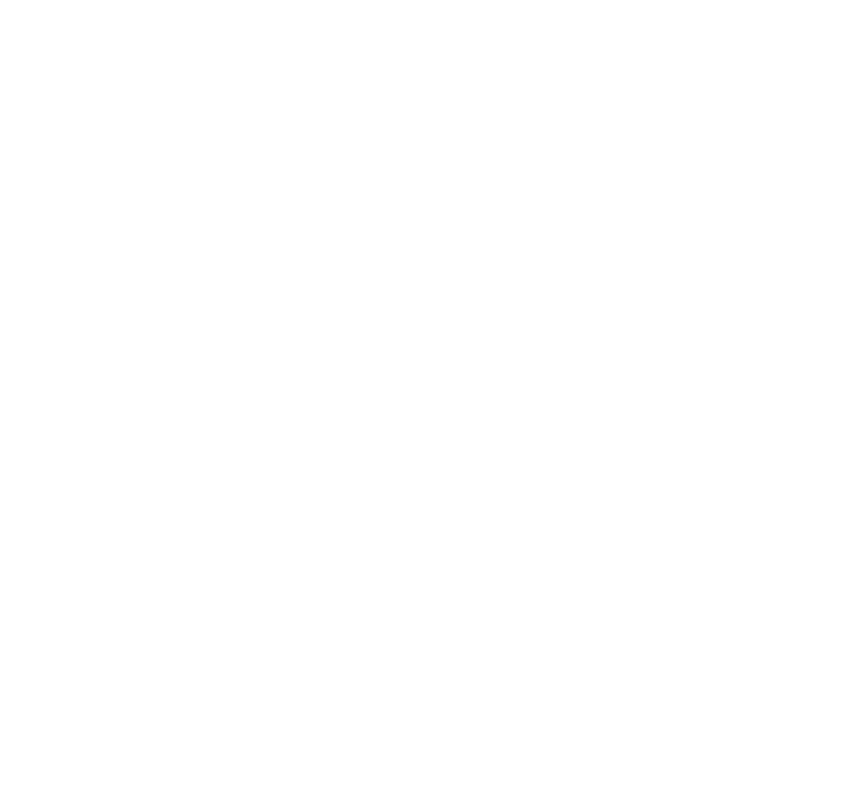
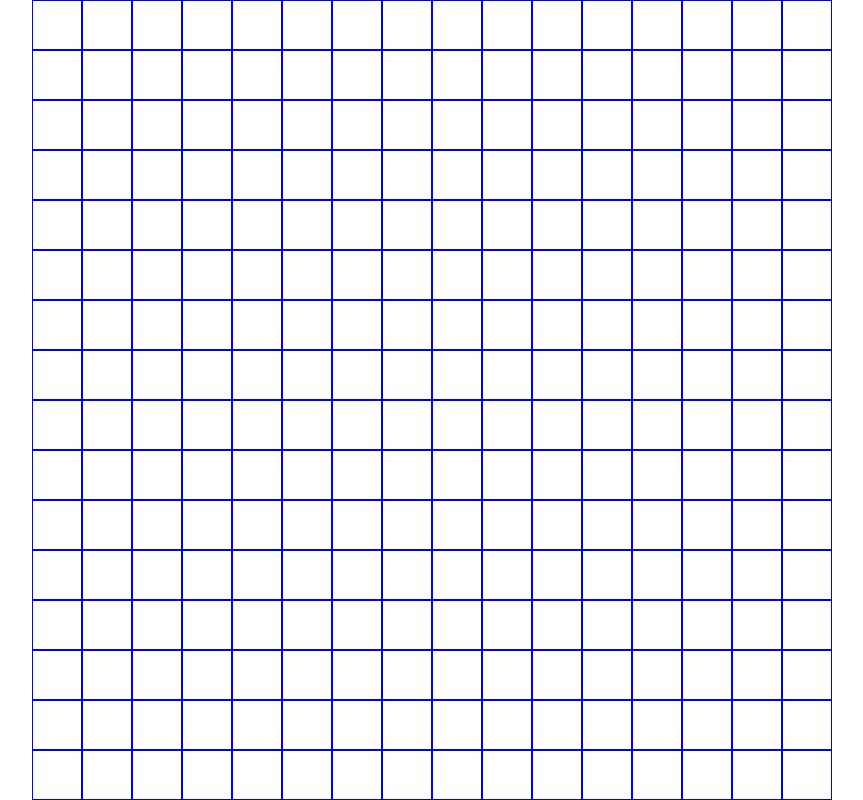
Before and after one commit to danwhitlock/sketchpad, a plain HTML site: page index.html in a window 1280 px wide. Shown: the whole page, without its empty margins (208-1071 px from the left). Drawn offline with Linux system fonts and the light colour scheme.

Commit message:
set up initial grid of 16x16

```diff
--- a/index.html
+++ b/index.html
@@ -7,7 +7,7 @@
     <link href="style.css" rel="stylesheet">
 </head>
 <body>
-
+    <div id="grid-container"></div>
 </body>
 
 <script src="script.js"></script>
--- a/script.js
+++ b/script.js
@@ -0,0 +1,15 @@
+// Create an initial grid of 16x16 using a loop
+
+const container = document.getElementById('grid-container');
+container.style.gridTemplate = 'repeat(16, 1fr) / repeat(16, 1fr)'
+container.style.maxWidth = 'calc(50px * 16)';
+
+for (let i = 0; i <16; i++) {
+    for (let j = 0; j <16; j++) {
+        const div = document.createElement('div');
+        div.classList.add('grid-item');
+        div.style.width = '50px';
+        div.style.height = '50px';
+        container.appendChild(div);
+    }
+}
--- a/style.css
+++ b/style.css
@@ -0,0 +1,16 @@
+body {
+    display: flex;
+    justify-content: center;
+    align-items: center;
+    height: 100vh;
+    margin: 0;
+}
+
+#grid-container {
+    display: grid;
+}
+
+.grid-item {
+    border: 1px solid blue;
+    box-sizing: border-box;
+}
```
